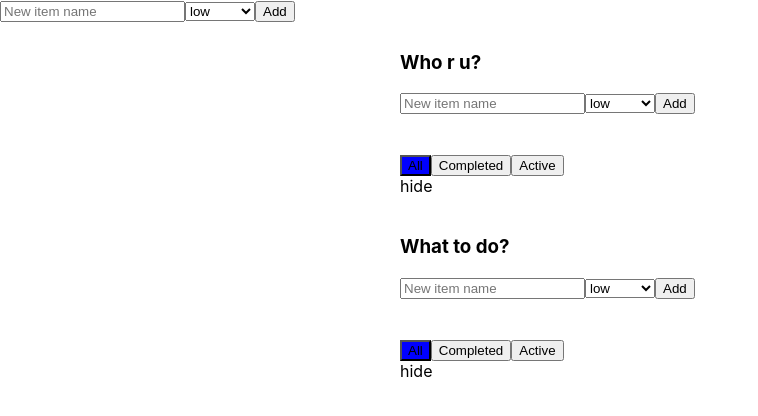
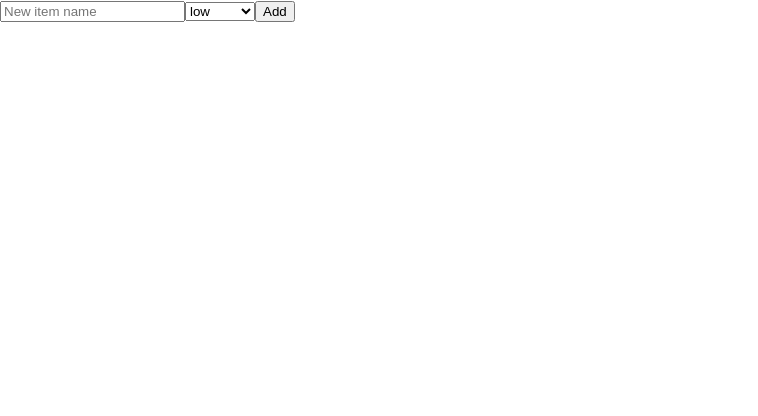
Before and after one commit to viketvova/TODO-list, a React (Create React App) app: page / in a window 1280 px wide. Shown: the top 416 px of the page, without its empty margins (0-758 px from the left). Built offline with nearby package versions, Linux system fonts and the light colour scheme.

Commit message:
Add new area Todolist

```diff
--- a/src/App.css
+++ b/src/App.css
@@ -1,10 +1,10 @@
 .App {
-
+  display: flex;
+  flex-direction: row;
 }
 
 .todoList {
-  width: 500px;
-  margin: 0 auto;
+  width: 300px;
 }
 
 .todoList > div {
--- a/src/App.js
+++ b/src/App.js
@@ -2,31 +2,58 @@ import React from 'react';
 import './App.css';
 import TodoList from './TodoList';
 import AddNewItemForm from './AddNewItemForm';
+import { stat } from 'fs';
 
 class App extends React.Component {
-    constructor(props) {
-        super(props);
+
+  nextTodoListId = 0;
+  state = {
+    todolists: [],
   }
-  state = {
-    todolists: [{
-      title: "Who r u?",
-      id: 0
-    },
-    {
-      title: "What to do?",
-      id: 1
-    }],
+  componentDidMount() {
+    this.restoreState();
   }
 
+  addTodoList = (title) => {
+    let newTodoList = {
+      id: this.nextTodoListId,
+      title: title
+    };
+    this.nextTodoListId++;
+    this.setState({
+      todolists: [...this.state.todolists, newTodoList]
+    }, this.saveState)
+  }
 
+  saveState = () => {
+    let stateAsString = JSON.stringify(this.state);
+    localStorage.setItem("todolist-state", stateAsString)
+  }
 
+  restoreState = () => {
+    let state = this.state;
+    let stateAsString = localStorage.getItem("todolist-state");
+    if (stateAsString != null) {
+      state = JSON.parse(stateAsString)
+    }
+    this.setState(state, () => {
+      this.state.todolists.forEach(tl => {
+        if (tl.id >= this.nextTodoListId) {
+          this.nextTodoListId++;
+        }
+      }
+
+      )
+    })
+  }
   render = () => {
+
     const todolists = this.state.todolists.map(tl =>
       <TodoList id={tl.id} title={tl.title} />)
     return (
       <>
         <div>
-              <AddNewItemForm addTodoList={this.addTodoList} />
+          <AddNewItemForm addItem={this.addTodoList} />
         </div>
         <div className="App">
           {todolists}
--- a/src/TodoListTitle.js
+++ b/src/TodoListTitle.js
@@ -6,7 +6,7 @@ import TodoListSelect from './TodoListSelect'
 class TodoListTitle extends React.Component {
 constructor(props) {
         super(props);
-        //this.newTaskTitleRef = React.createRef();
+        this.newTaskTitleRef = React.createRef();
 }
 
 
```
Lines whose indentation alone changed are shown as unchanged.
